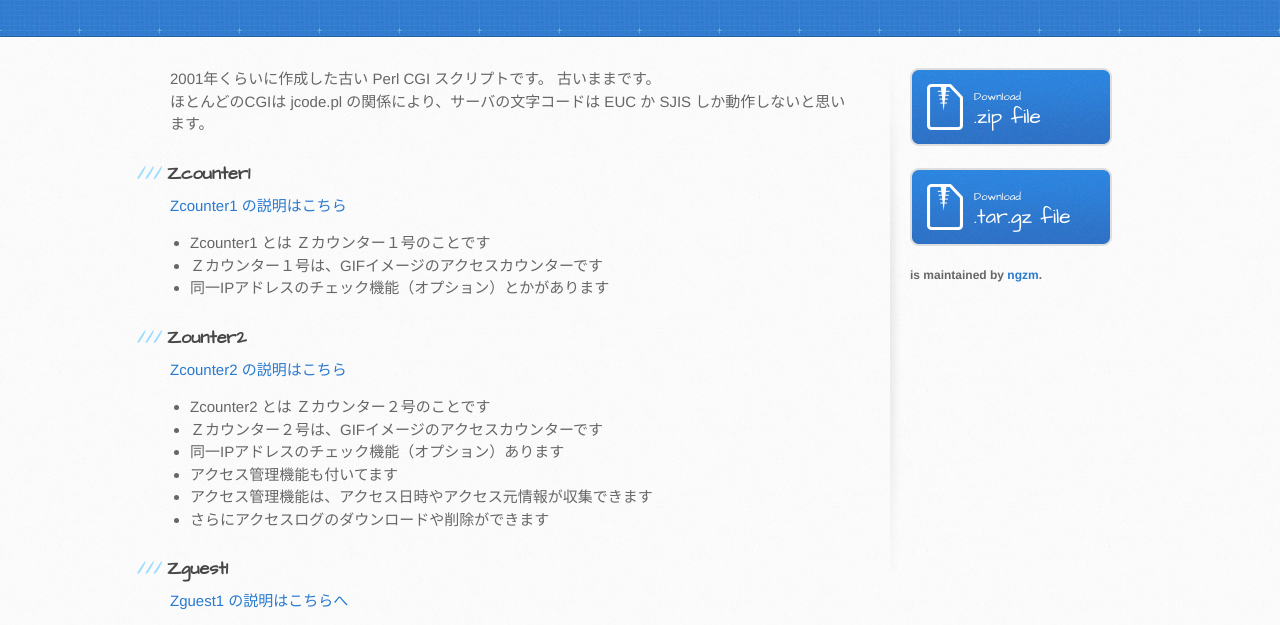
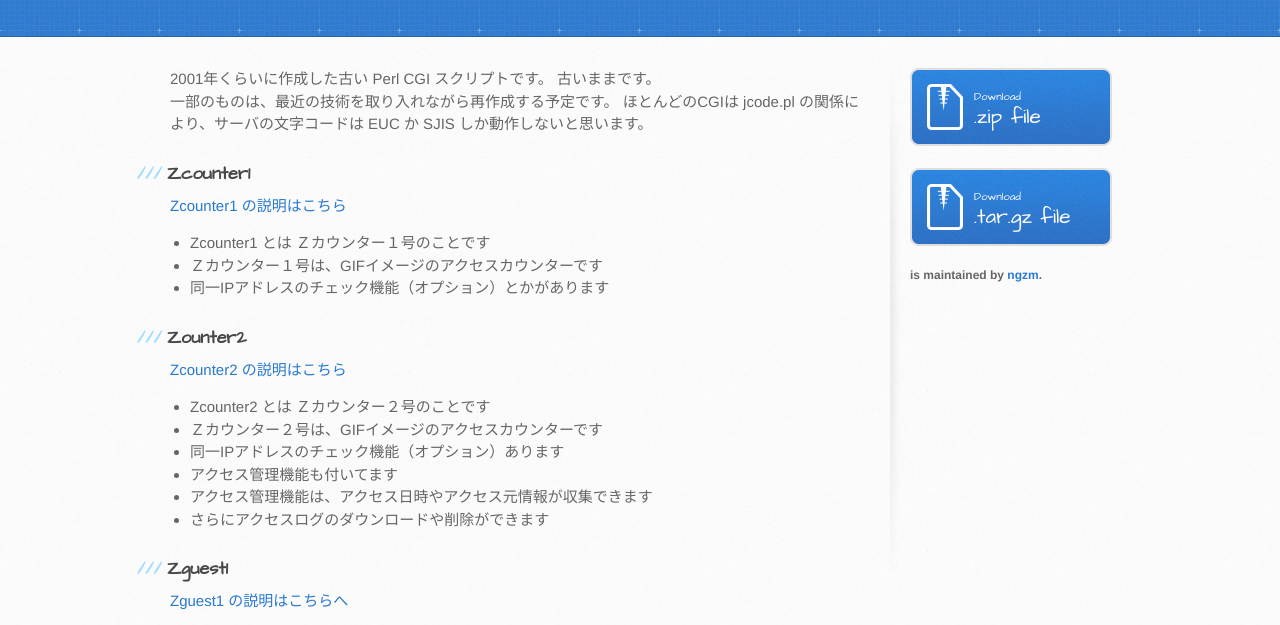
Before and after one commit to ngzm/legacy_zcgi, a plain HTML site: page index.html in a window 1280 px wide. Shown: the part 130-755 px from the top of the page. Drawn offline with Linux system fonts and the light colour scheme.

Commit message:
一部再作成する予定であることを明記

```diff
--- a/index.html
+++ b/index.html
@@ -26,6 +26,7 @@
         <section id="main-content">
 	  <p>
 	    2001年くらいに作成した古い Perl CGI スクリプトです。 古いままです。<br>
+	    一部のものは、最近の技術を取り入れながら再作成する予定です。
 	    ほとんどのCGIは jcode.pl の関係により、サーバの文字コードは EUC か SJIS しか動作しないと思います。
 	  </p>
 	  <!-- ============================================================================================= -->
```
